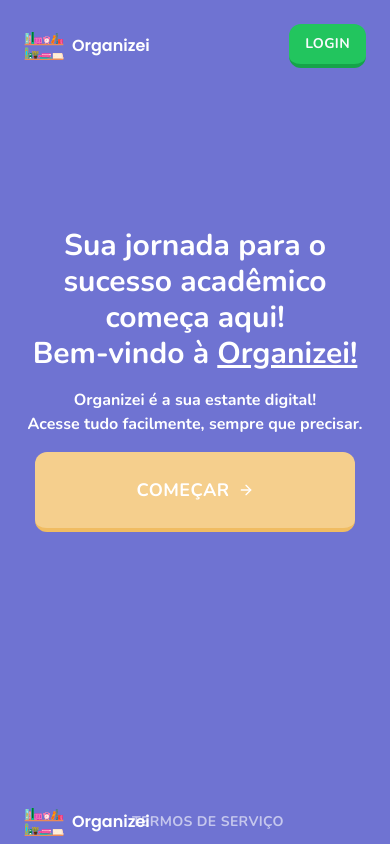
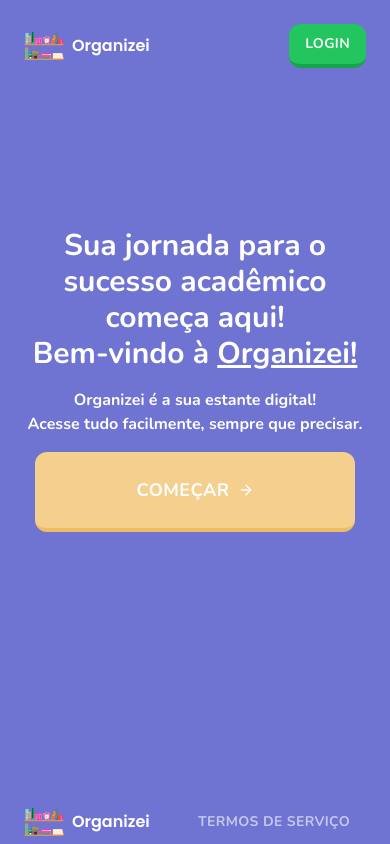
Before and after one commit to OrganizeiApp/OrganizeiApp_deploy, a Next.js app: page / in a window 390 px wide. Built offline with nearby package versions, Linux system fonts and the light colour scheme; no server answers.

Commit message:
correção botão termos

```diff
--- a/app/(marketing)/_components/Footer.tsx
+++ b/app/(marketing)/_components/Footer.tsx
@@ -7,7 +7,7 @@
     return (
         <div className="flex items-center w-full px-6 z-50 dark:bg-[#6F73D2]">
             <Logo />
-            <div className="md:ml-auto w-full justify-between md:justify-end flex items-center gap-x-2 text-muted-foreground">
+            <div className="md:ml-auto w-full justify-end flex items-center gap-x-2 text-muted-foreground">
             <Link
             href="/terms-of-service"
             >
```
